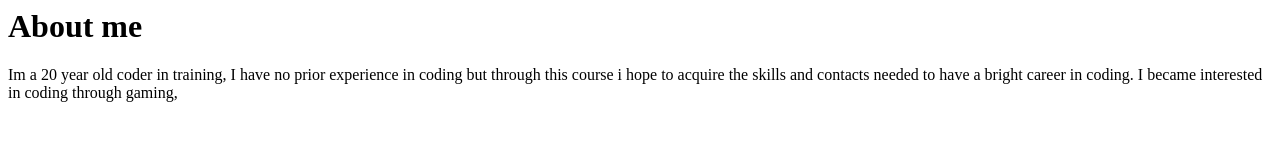
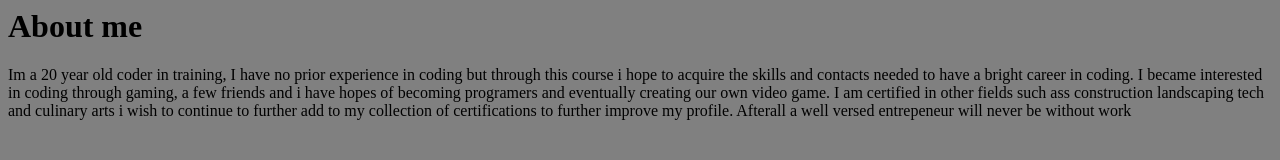
Before and after one commit to Masterchief19/Mastershief19.github.io, a plain HTML site: page index.html in a window 1280 px wide. Drawn offline with Linux system fonts and the light colour scheme.

Commit message:
finally making some kind of progress

```diff
--- a/index.html
+++ b/index.html
@@ -3,10 +3,11 @@
         <title>Keith Glass</title>
     </head>
 
-    <body>
+    <body style="background-color:gray;">
         <h1>About me</h1>
 
-        <p>Im a 20 year old coder in training, I have no prior experience in coding but through this course i hope to acquire the skills and contacts needed to have a bright career in coding. I became interested in coding through gaming, </p>
+        <p>Im a 20 year old coder in training, I have no prior experience in coding but through this course i hope to acquire the skills and contacts needed to have a bright career in coding. I became interested in coding through gaming, a few friends and i have hopes of becoming programers and eventually creating our own video game.
+        I am certified in other fields such ass construction landscaping tech and culinary arts i wish to continue to further add to my collection of certifications to further improve my profile. Afterall a well versed entrepeneur will never be without work</p>
 
     </body>
 
```
